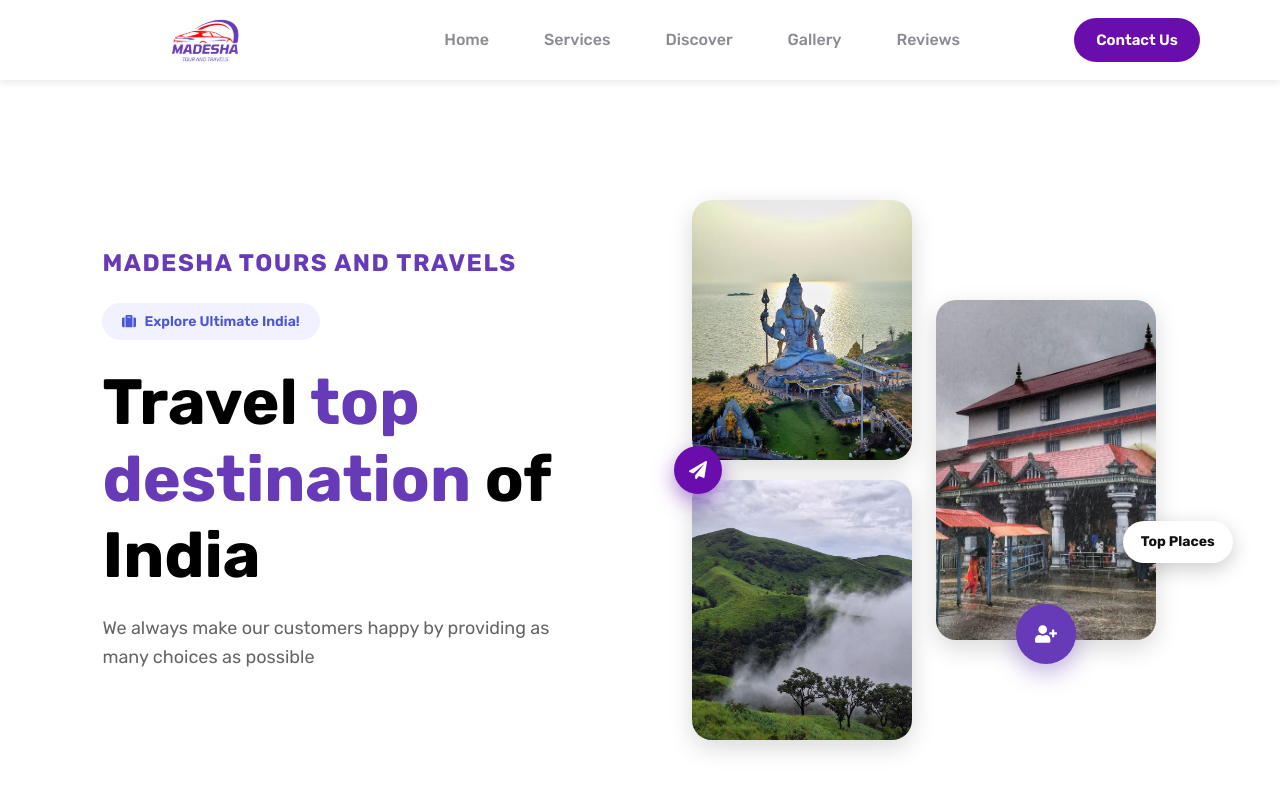
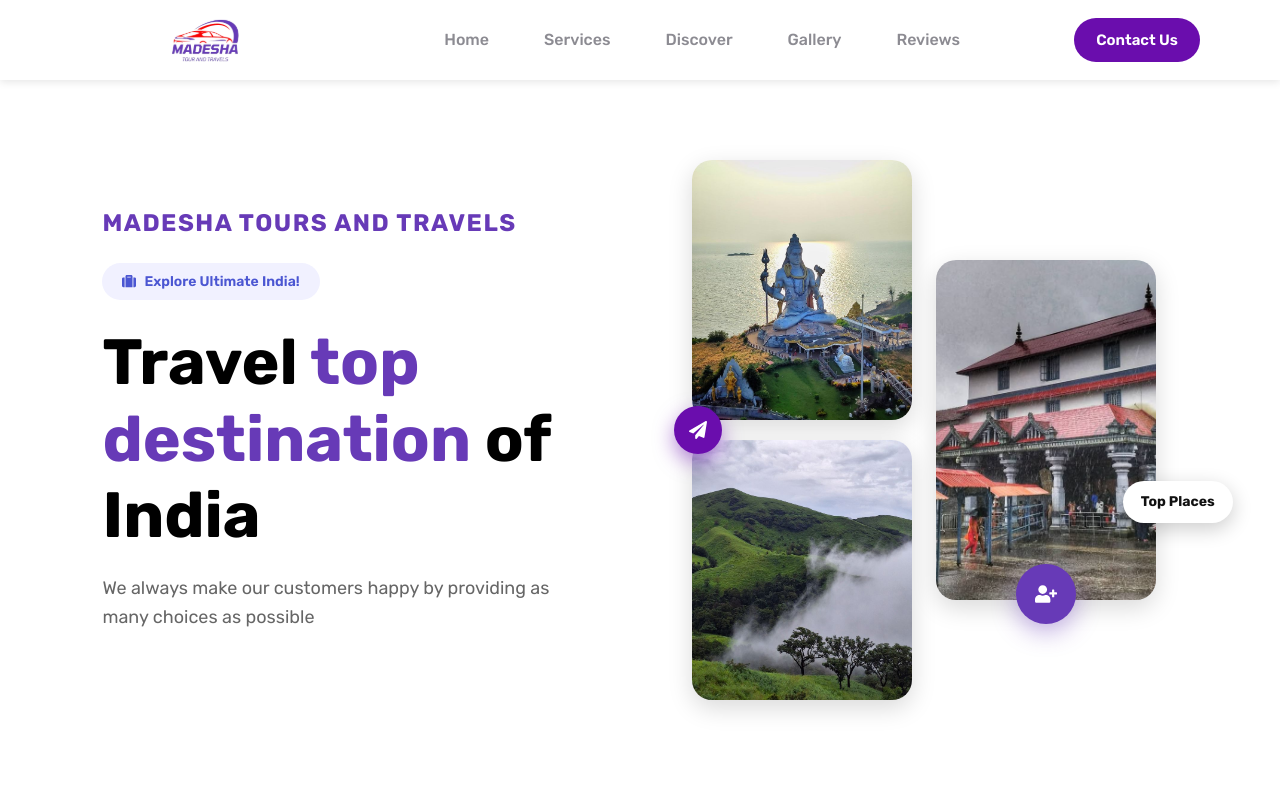
Before and after one commit to IT-Alliance-Tech/MadeshaTravels-React, a React (Vite) app: page / in a window 1280 px wide. Shown: the top 800 px of the page. Built offline with nearby package versions, Linux system fonts and the light colour scheme.

Commit message:
Updated heroSection.module.css

```diff
--- a/src/styles/heroSection.module.css
+++ b/src/styles/heroSection.module.css
@@ -2,7 +2,7 @@
   display: flex;
   align-items: center;
   justify-content: space-between;
-  padding: 100px 8% 60px;  /* Changed from 120px */
+  padding: 40px 8% 60px;  /* Reduced top padding */
   gap: 60px;
   flex-wrap: wrap;
   position: relative;
```
